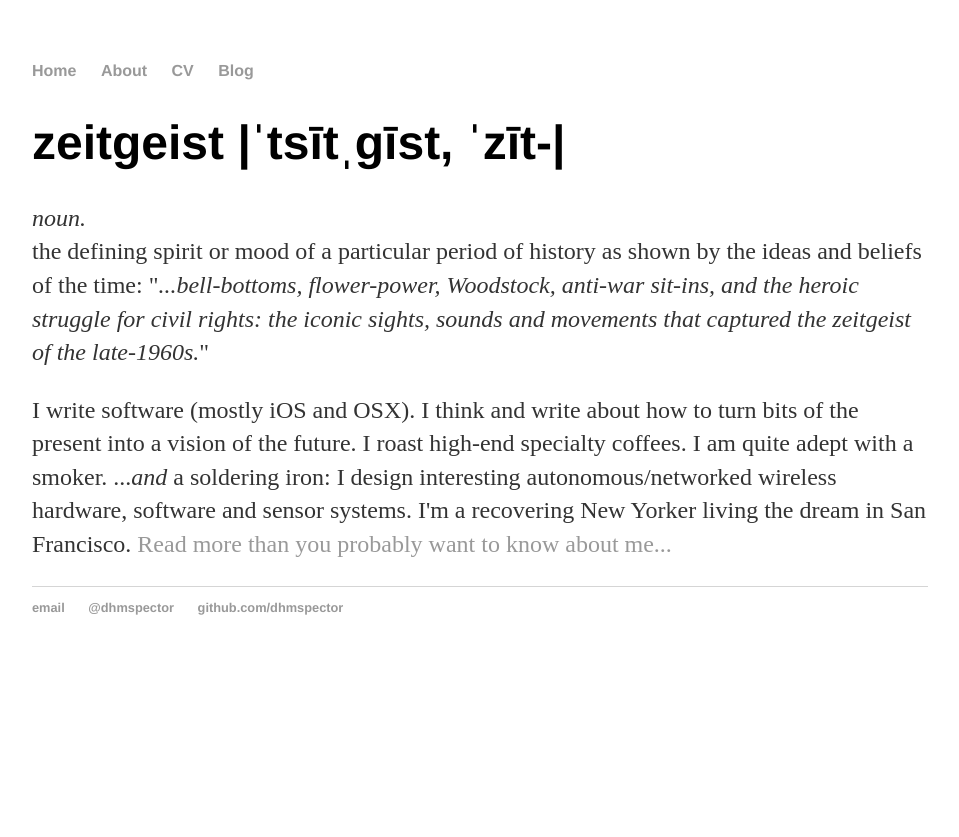
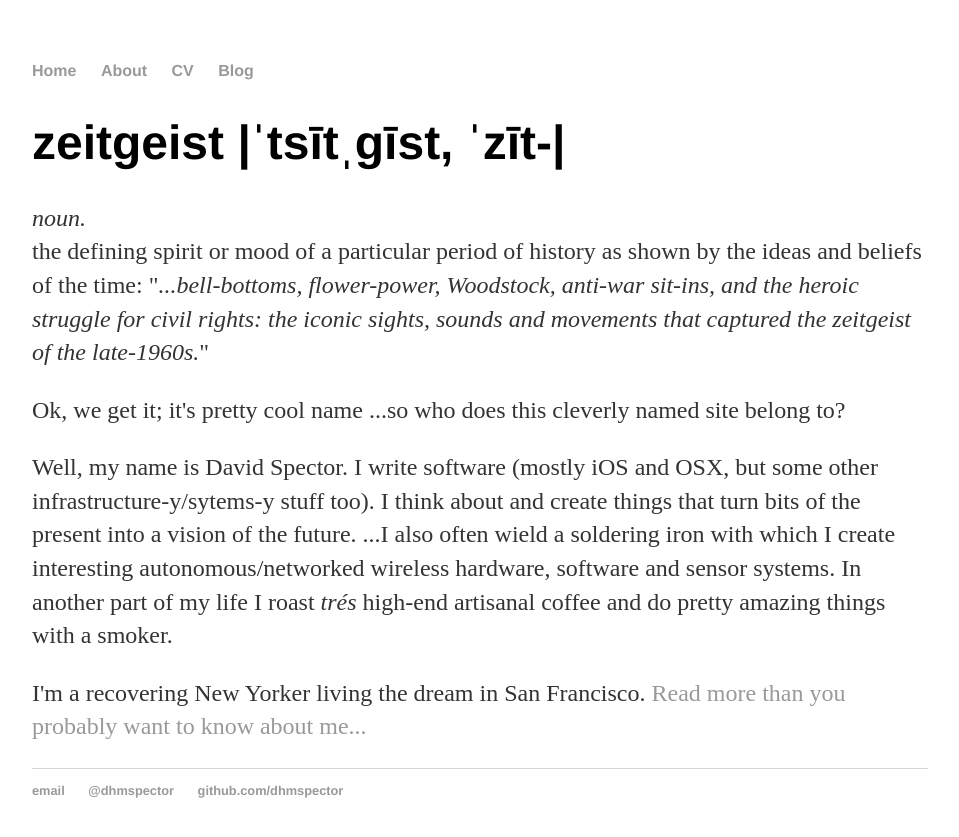
Before and after one commit to dhmspector/dhmspector.github.io, a Jekyll site: the page built from index.html, in a window 1280 px wide. Shown: the top 837 px of the page, without its empty margins (160-1119 px from the left). Built offline with Jekyll 4.4.1, drawn with Linux system fonts in a browser that asks for light colours.

Commit message:
more tweaks

```diff
--- a/index.html
+++ b/index.html
@@ -23,12 +23,20 @@ Woodstock, anti-war sit-ins, and the heroic struggle for civil rights:
 the iconic sights, sounds and movements that captured the zeitgeist of
 the late-1960s.</em>"</p>
 
-<p>I write software (mostly iOS and OSX). I think and write about how
-to turn bits of the present into a vision of the future. I roast
-high-end specialty coffees. I am quite adept with a smoker.
-...<em>and</em> a soldering iron: I design interesting
-autonomous/networked wireless hardware, software and sensor systems.
-I'm a recovering New Yorker living the dream in San
-Francisco.  <a href="/about">Read more than you probably want to know
-about me...</a></p>
+<p>Ok, we get it; it's pretty cool name ...so who does this cleverly
+named site belong to?</p>
+
+
+<p>Well, my name is David Spector. I write software (mostly iOS and
+OSX, but some other infrastructure-y/sytems-y stuff too). I think
+about and create things that turn bits of the present into a vision of
+the future.  ...I also often wield a soldering iron with which I
+create interesting autonomous/networked wireless hardware, software
+and sensor systems. In another part of my life I roast <em>trés</em>
+high-end artisanal coffee and do pretty amazing things with a
+smoker. </p>
+
+<p> I'm a recovering New Yorker living the dream in
+San Francisco.  <a href="/about">Read more than you probably want to
+know about me...</a></p>
 		</div>
```
